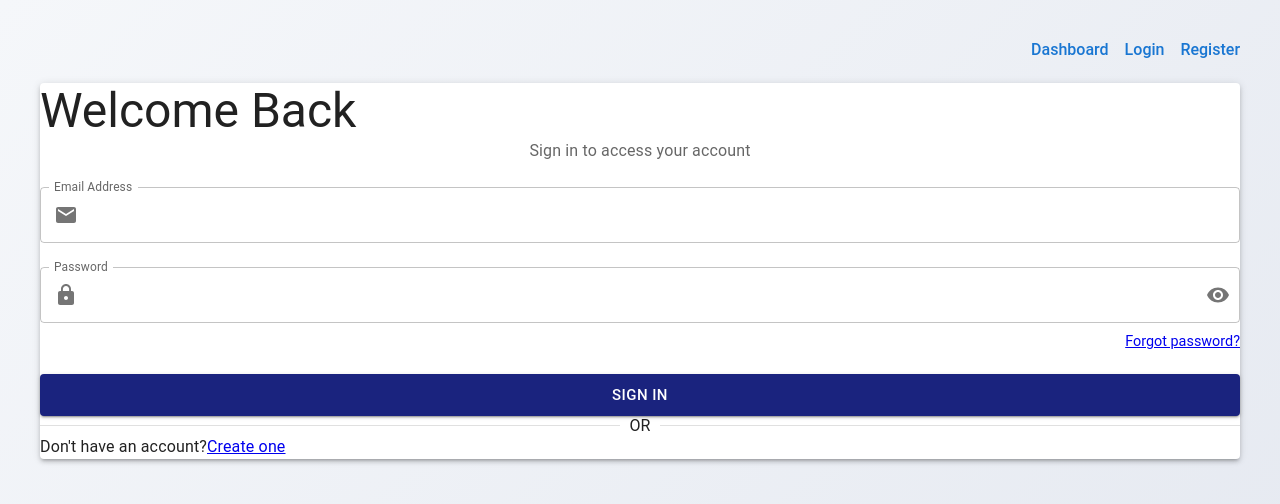
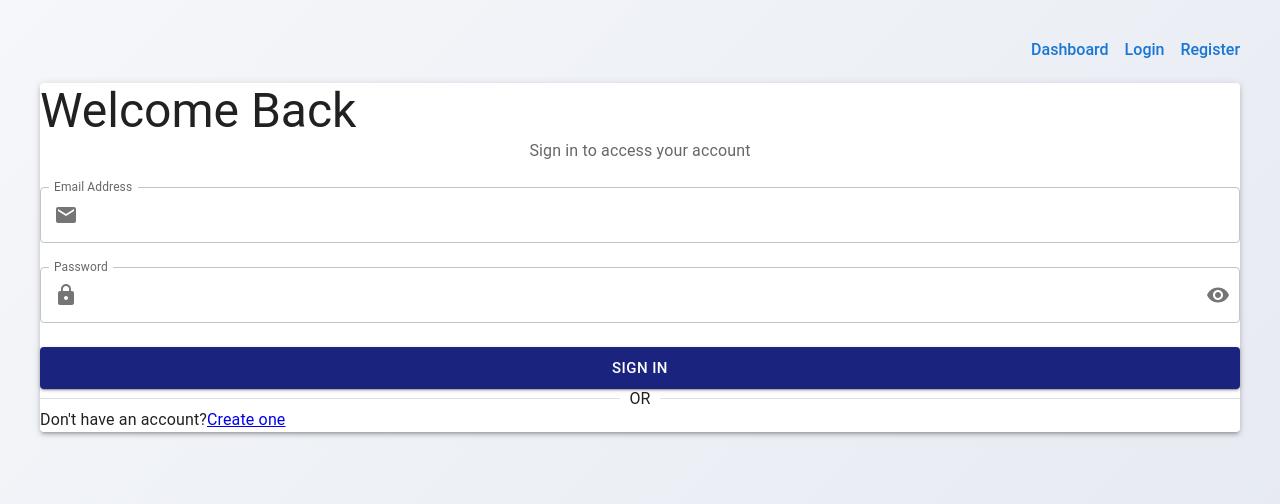
Before and after one commit to DawoodAli1409/ReactAPP, a React (Vite) app: page /ReactAPP/login in a window 1280 px wide. Shown: the top 504 px of the page. Built offline with nearby package versions, Linux system fonts and the light colour scheme.

Commit message:
Fixed form component and deployment

```diff
--- a/src/App.jsx
+++ b/src/App.jsx
@@ -18,7 +18,7 @@ function App() {
     message: ''
   });
   const navigate = useNavigate();
-  const location = useLocation();
+
 
   // Handle initial load for both with and without trailing slash
   useEffect(() => {
--- a/src/Pages/Login.jsx
+++ b/src/Pages/Login.jsx
@@ -92,14 +92,8 @@ export default function Login({ showAlert }) {
                 </InputAdornment>
               ),
             }}
-            sx={{ mb: 1 }}
+            sx={{ mb: 3 }}
           />
-
-          <Box sx={{ textAlign: 'right', mb: 3 }}>
-            <Link to="/ReactAPP/forgot-password" className="auth-link" style={{ fontSize: '0.9rem' }}>
-              Forgot password?
-            </Link>
-          </Box>
 
           <Button
             fullWidth
@@ -121,7 +115,7 @@ export default function Login({ showAlert }) {
 
           <Typography className="auth-footer">
             Don't have an account?
-            <Link to="/ReactAPP/register" className="auth-link">
+            <Link to="http://localhost:5173/ReactAPP/register" className="auth-link">
               Create one
             </Link>
           </Typography>
--- a/src/Pages/Register.jsx
+++ b/src/Pages/Register.jsx
@@ -173,7 +173,7 @@ export default function Register({ showAlert }) {
 
           <Typography className="auth-footer">
             Already have an account?
-            <Link to="/ReactAPP/login" className="auth-link">
+            <Link to="http://localhost:5173/ReactAPP/login" className="auth-link">
               Sign in
             </Link>
           </Typography>
```
